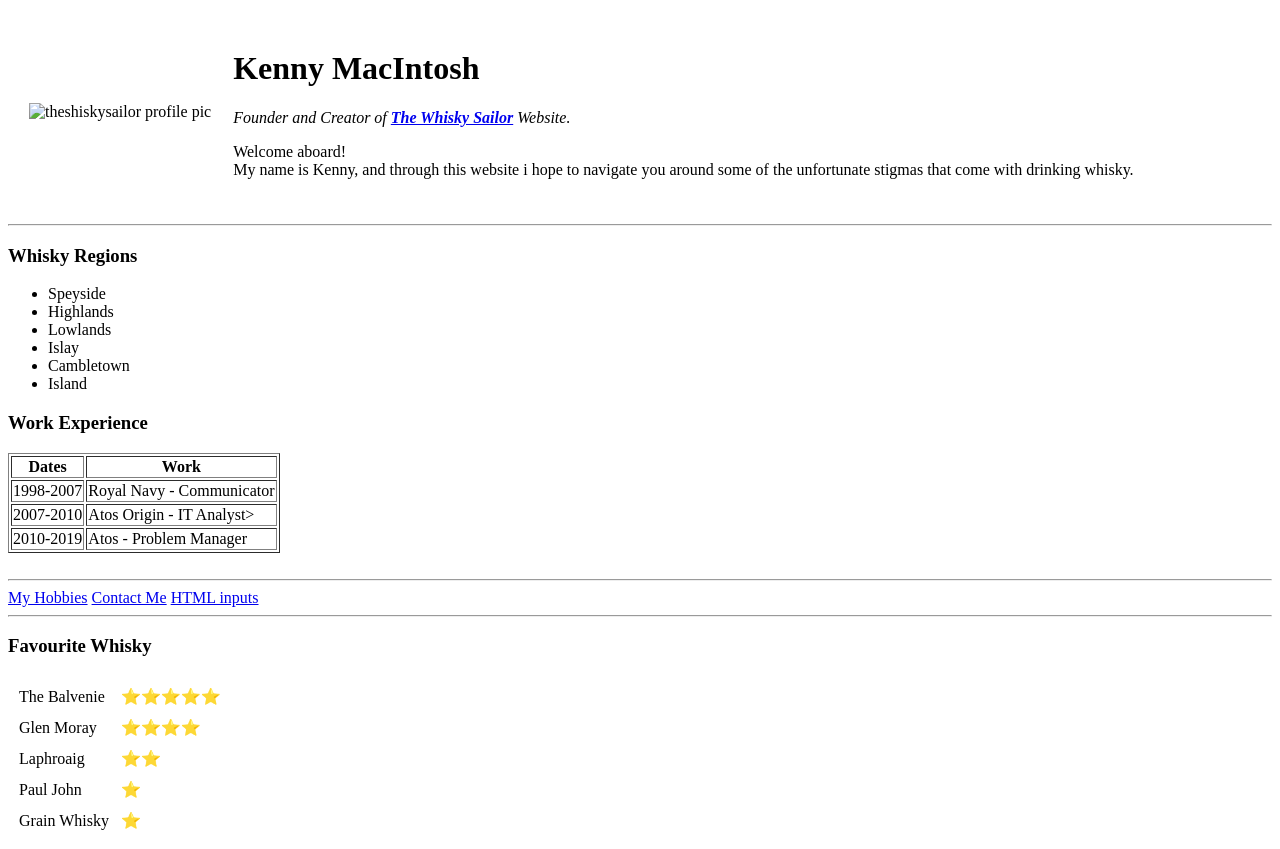
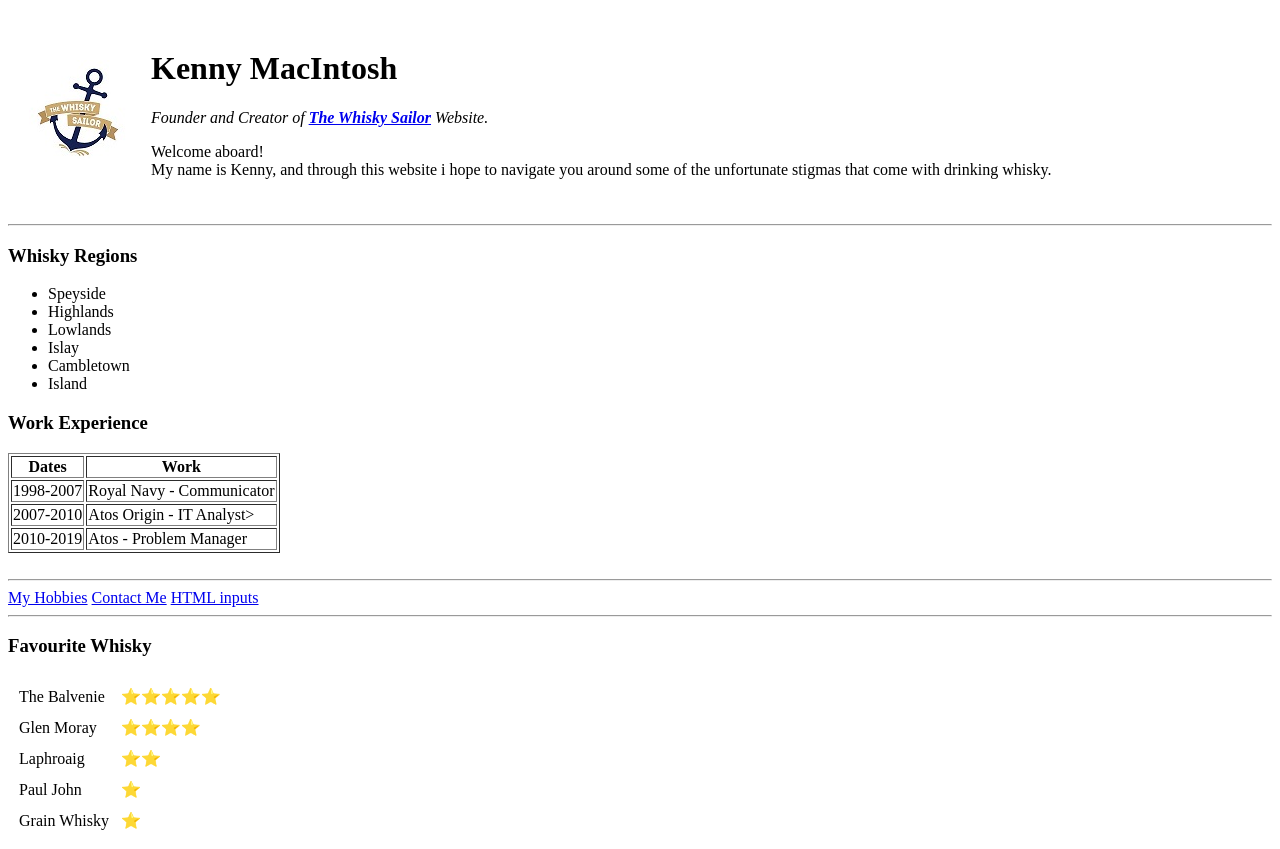
Before and after one commit to Makatoosh/TWS-CV, a plain HTML site: page index.html in a window 1280 px wide. Drawn offline with Linux system fonts and the light colour scheme.

Commit message:
Add files via upload

```diff
--- a/index.html
+++ b/index.html
@@ -7,7 +7,7 @@
   <body>
     <table cellspacing="20">
       <tr>
-        <td><img src="images/thewhiskysailor.png" alt="theshiskysailor profile pic"></td>
+        <td><img src="images/tws.png" alt="thewhiskysailor profile pic"></td>
         <td><H1>Kenny MacIntosh</H1>
             <p><em>Founder and Creator of <strong><a href="https://www.thewhiskysailor.com">The Whisky Sailor</a></strong> Website.</em></p>
             <p>Welcome aboard!<br>
```
